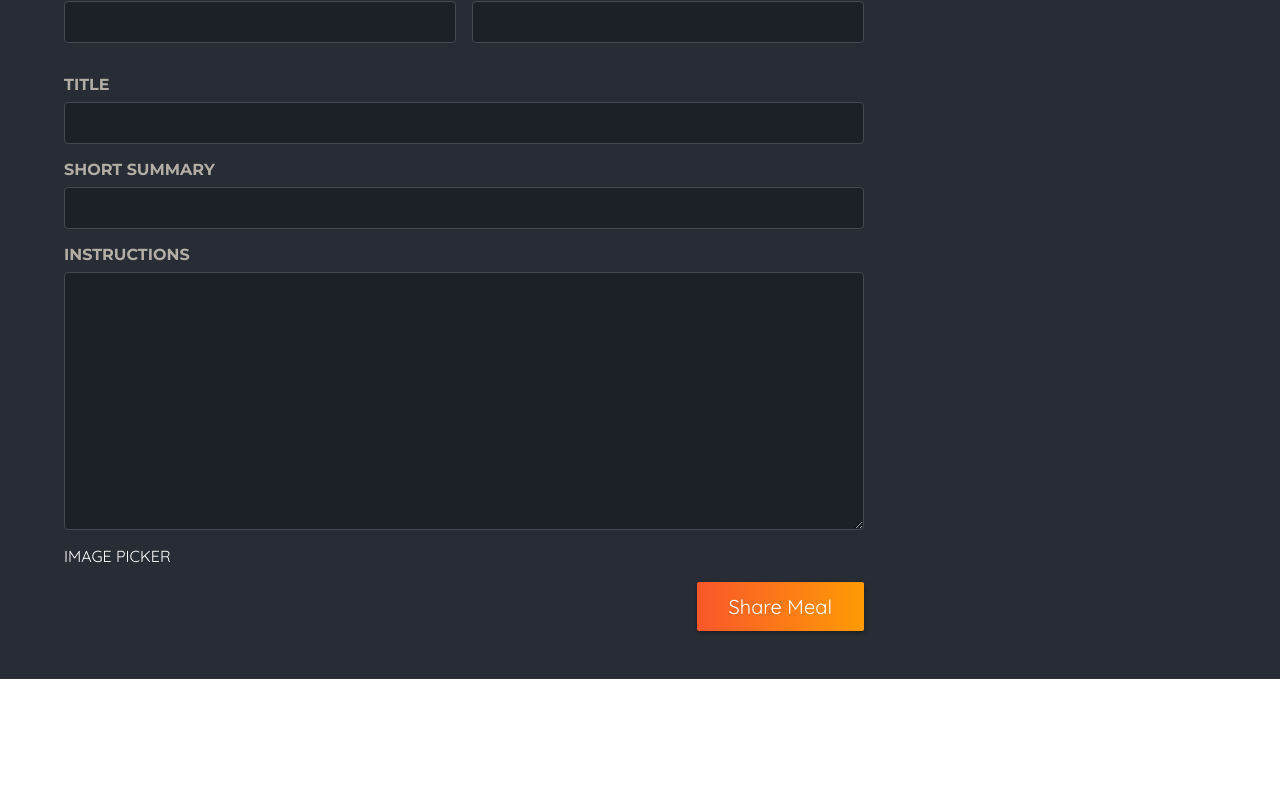
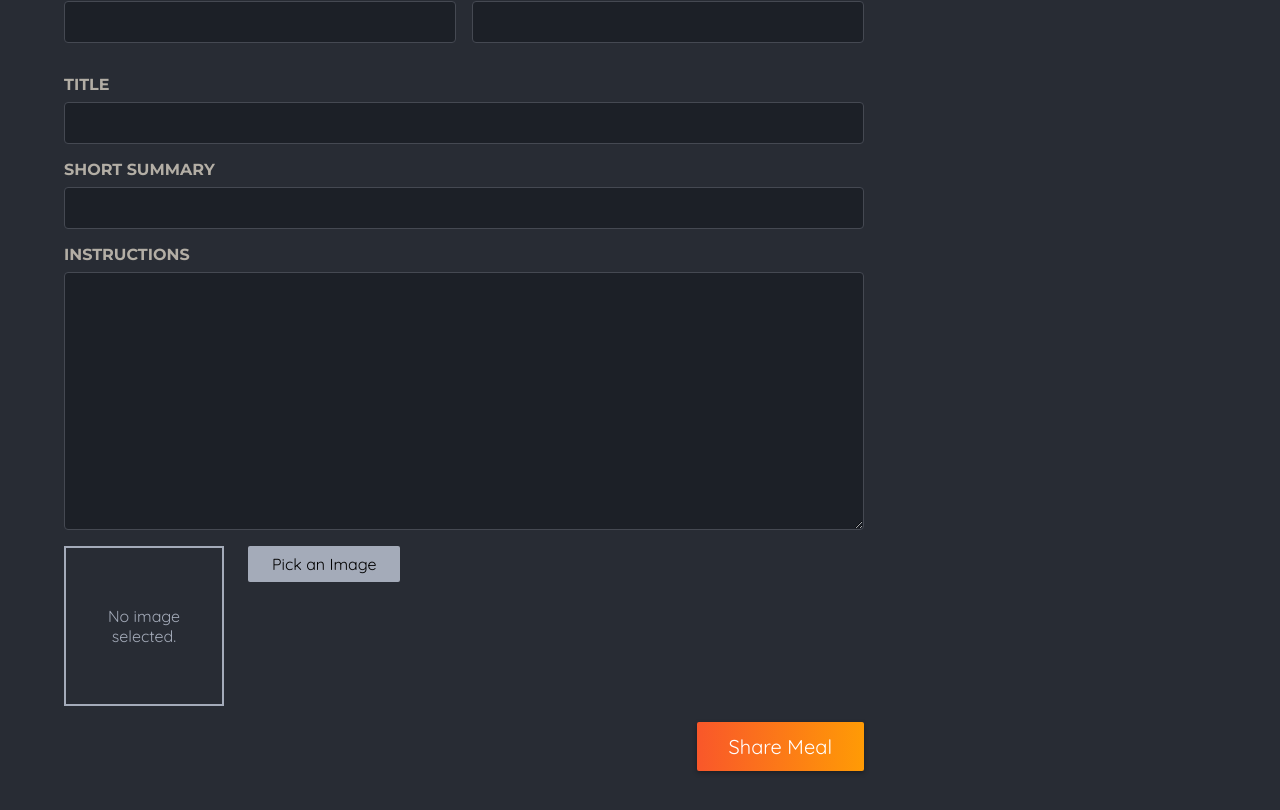
Before and after one commit to ricmershon/udemy-nextjs-foodies, a Next.js app: page /meals/share in a window 1280 px wide. Shown: the part 434-1244 px from the top of the page. Before the commit the page ends 1113 px from the top, so only its background shows below. Built offline with nearby package versions, Linux system fonts and the light colour scheme.

Commit message:
Add image picker to share meal page

```diff
--- a/app/meals/share/page.jsx
+++ b/app/meals/share/page.jsx
@@ -1,3 +1,4 @@
+import ImagePicker from '@/ui/meals/image-picker/image-picker';
 import styles from './page.module.css';
 
 export default function ShareMealPage() {
@@ -38,7 +39,7 @@
                             required
                         ></textarea>
                     </p>
-                    IMAGE PICKER
+                    <ImagePicker />
                     <p className={styles.actions}>
                         <button type="submit">Share Meal</button>
                     </p>
--- /dev/null
+++ b/ui/meals/image-picker/image-picker.jsx
@@ -0,0 +1,69 @@
+'use client';
+
+import { useRef, useState } from 'react';
+import Image from 'next/image';
+
+import styles from './image-picker.module.css';
+
+export default function ImagePicker({ label, name }) {
+    const [pickedImage, setPickedImage] = useState(null);
+    const imageInputRef = useRef();
+
+    function handlePickImageClick() {
+        imageInputRef.current.click();
+    }
+
+    function handleImageChange(event) {
+        const file = event.target.files[0];
+
+        if (!file) {
+            setPickedImage(null);
+            return
+        }
+
+        // Convert to data URL
+        const fileReader = new FileReader();
+
+        fileReader.onload = () => {
+            setPickedImage(fileReader.result);
+        }
+
+        fileReader.readAsDataURL(file);
+    }
+
+    return (
+        <div className={styles.picker}>
+            <label htmlFor={name}>{label}</label>
+            <div className={styles.controls}>
+                <div className={styles.preview}>
+                    {pickedImage ? (
+                        <Image
+                            src={pickedImage}
+                            alt='Image selected by user.'
+                            fill
+                        />
+                    ) : (
+                        <p>No image selected.</p>
+                    )}
+                </div>
+                <input
+                    ref={imageInputRef}
+                    className={styles.input}
+                    type='file'
+                    id={name}
+                    accept='image/png, image/jpeg'
+                    name={name}
+                    onChange={handleImageChange}
+                    required
+                />
+                <button
+                    className={styles.button}
+                    type='button'
+                    onClick={handlePickImageClick}
+                >
+                    Pick an Image
+                </button>
+            </div>
+        </div>
+    );
+};
--- /dev/null
+++ b/ui/meals/image-picker/image-picker.module.css
@@ -0,0 +1,45 @@
+.controls {
+    display: flex;
+    align-items: flex-start;
+    gap: 1.5rem;
+    margin-bottom: 1rem;
+}
+
+.picker .input {
+    display: none;
+}
+
+.picker .button {
+    border: 0;
+    padding: 0.5rem 1.5rem;
+    background: #a4abb9;
+    border-radius: 2px;
+    cursor: pointer;
+    font: inherit;
+}
+
+.picker .button:hover,
+.picker .button:focus {
+    background: #b3b9c6;
+}
+
+.preview {
+    width: 10rem;
+    height: 10rem;
+    border: 2px solid #a4abb9;
+    display: flex;
+    justify-content: center;
+    align-items: center;
+    text-align: center;
+    color: #a4abb9;
+    position: relative;
+}
+
+.preview p {
+    margin: 0;
+    padding: 1rem;
+}
+
+.preview img {
+    object-fit: cover;
+}
```
